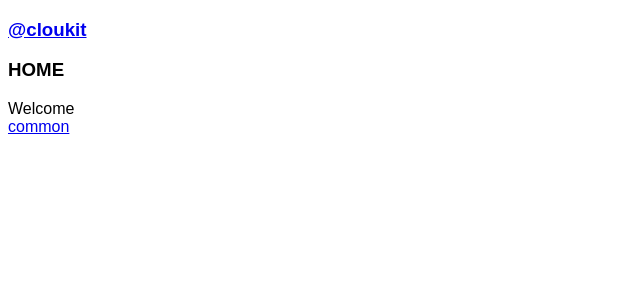
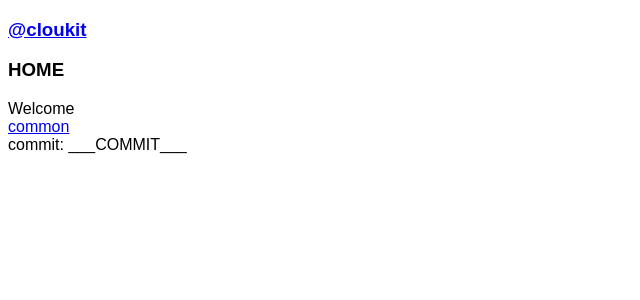
Before and after one commit to cloukit/cloukit.github.io, an Angular app: page / in a window 1280 px wide. Shown: the top 300 px of the page, without its empty margins (0-640 px from the left). Built offline with nearby package versions, Linux system fonts and the light colour scheme.

Commit message:
final build

```diff
--- a/src/app/app.component.ts
+++ b/src/app/app.component.ts
@@ -9,6 +9,7 @@ import { Component } from '@angular/core';
 
     <router-outlet></router-outlet>
 
+    commit: ___COMMIT___
   </div>`,
   styles: [
     '.demo { font-family:sans-serif',
```
Also changed, not shown: 1 other file (tests, documents, lock files or other folders).
